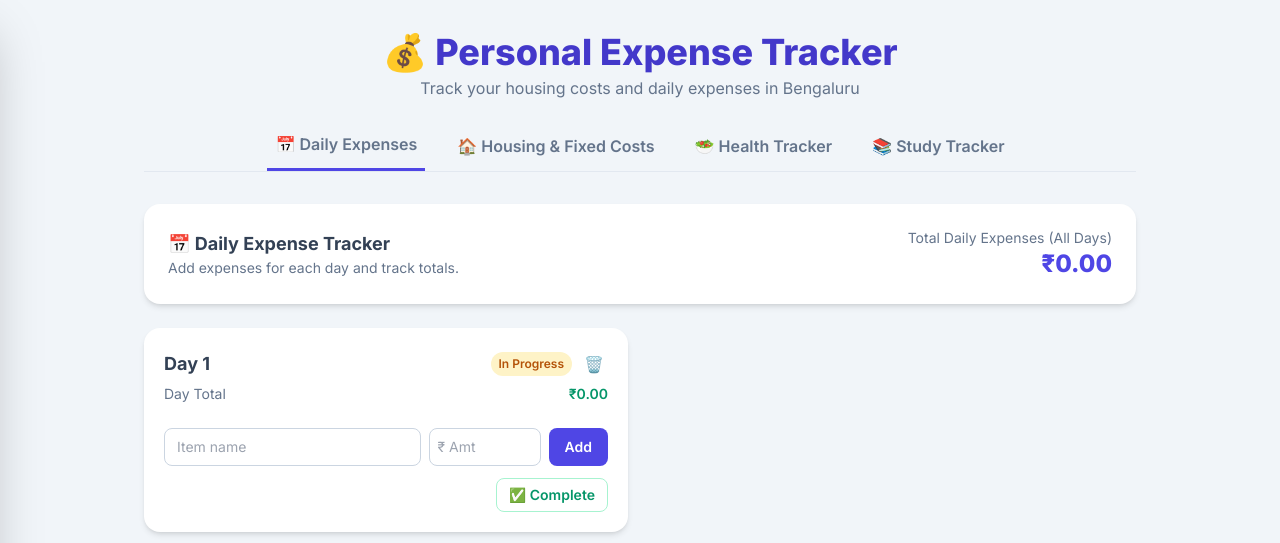
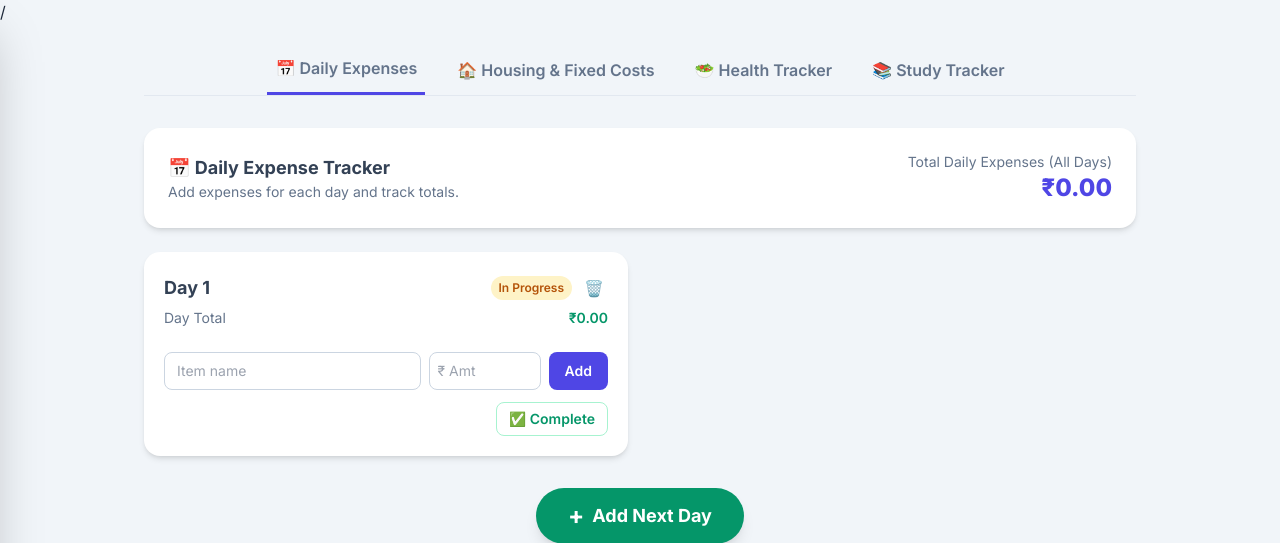
Before and after one commit to Jaisrir/Personal-Expense-Tracker, a Flask app: page / in a window 1280 px wide. Shown: the top 543 px of the page. Run offline with Flask 3, Linux system fonts and the light colour scheme; data comes from the database, SQL or seed files in the repository; data that the repository does not hold is empty; some libraries are stand-ins or nearby versions.

Commit message:
nav bar fix 1

```diff
--- a/templates/index.html
+++ b/templates/index.html
@@ -84,16 +84,7 @@
 </head>
 <body class="bg-slate-100 min-h-screen text-slate-800">
 
-<!-- ========== HAMBURGER BUTTON (mobile only) ========== -->
-<!-- <div class="hamburger-menu fixed top-0 left-0 right-0 z-50 bg-white border-b border-slate-200 shadow-sm flex items-center justify-between px-4 py-3">
-    <button id="hamburgerBtn" onclick="toggleDrawer()" class="p-2 rounded-lg hover:bg-slate-100 transition-colors" aria-label="Menu">
-        <svg id="hamburgerIcon" class="w-6 h-6 text-slate-700" fill="none" stroke="currentColor" viewBox="0 0 24 24">
-            <path stroke-linecap="round" stroke-linejoin="round" stroke-width="2" d="M4 6h16M4 12h16M4 18h16"/>
-        </svg>
-    </button>
-    <h1 id="mobilePageTitle" class="font-bold text-indigo-700 text-base truncate">💰 Expense Tracker</h1>
-    <div class="w-10"></div>
-</div> -->
+/
 
 <!-- Drawer Overlay -->
 <div id="drawerOverlay" onclick="closeDrawer()" class="fixed inset-0 bg-black/40 z-40 backdrop-blur-sm"></div>
@@ -218,10 +209,10 @@
 <main class="max-w-5xl mx-auto px-3 sm:px-4 py-6 sm:py-8 md:pt-8 pt-16">
 
     <!-- Header (hidden on mobile – shown in hamburger bar) -->
-    <header class="mb-6 sm:mb-8 text-center hidden md:block">
+    <!-- <header class="mb-6 sm:mb-8 text-center hidden md:block">
         <h1 class="text-2xl sm:text-3xl md:text-4xl font-extrabold text-indigo-700">💰 Personal Expense Tracker</h1>
         <p class="text-slate-500 mt-1 text-sm sm:text-base">Track your housing costs and daily expenses in Bengaluru</p>
-    </header>
+    </header> -->
 
     <!-- Desktop Tabs -->
     <div class="desktop-tabs flex justify-center gap-4 sm:gap-6 border-b border-slate-200 mb-6 sm:mb-8 overflow-x-auto">
```
